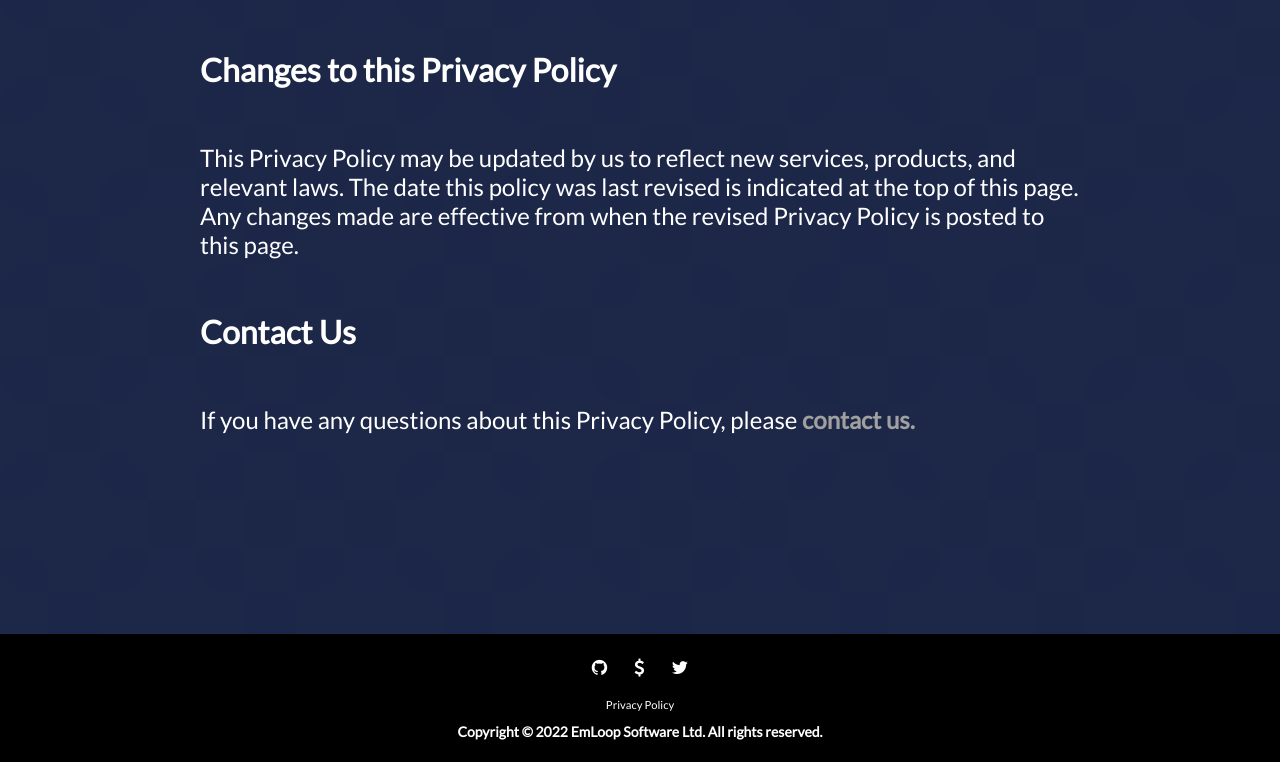
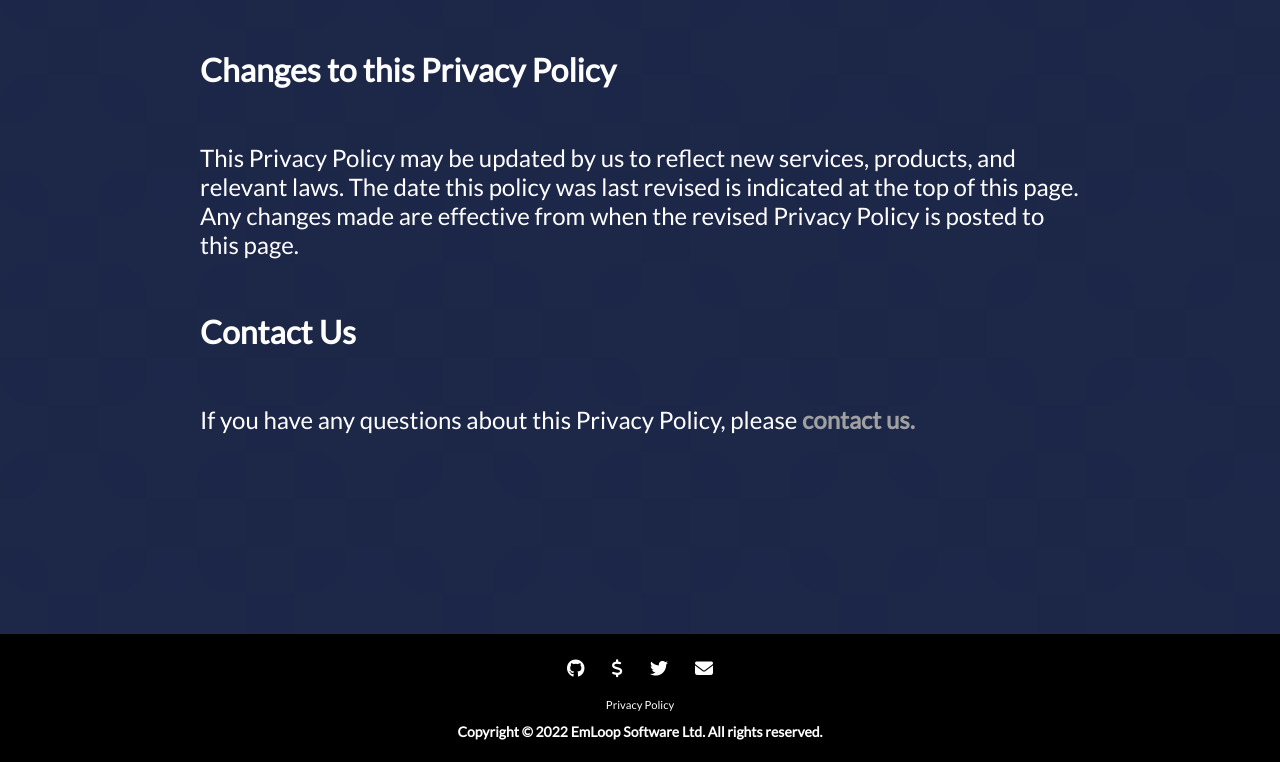
Before and after one commit to EmLoopSoftware/EmLoop-Web, a plain HTML site: page privacy/index.html in a window 1280 px wide. Shown: the part 1619-2381 px from the top of the page. Drawn offline with Linux system fonts and the light colour scheme; animation ran at ten frames a second.

Commit message:
Add email

```diff
--- a/index.css
+++ b/index.css
@@ -336,6 +336,17 @@ footer {
     line-height: 25px;
     border-radius: 4px;
 }
+.bottombar a.fa-brands {
+    float: center;
+    z-index: 0;
+    color: rgb(255, 255, 255);
+    text-align: center;
+    padding: 12px;
+    text-decoration: none;
+    font-size: 18px;
+    line-height: 25px;
+    border-radius: 4px;
+}
 
 .bottombar a:hover {
     color: rgb(88, 88, 88);
--- a/privacy/index.css
+++ b/privacy/index.css
@@ -138,6 +138,17 @@ footer {
     line-height: 25px;
     border-radius: 4px;
 }
+.bottombar a.fa-brands {
+    float: center;
+    z-index: 0;
+    color: rgb(255, 255, 255);
+    text-align: center;
+    padding: 12px;
+    text-decoration: none;
+    font-size: 18px;
+    line-height: 25px;
+    border-radius: 4px;
+}
 
 .bottombar a:hover {
     color: rgb(88, 88, 88);
--- a/privacy/index.html
+++ b/privacy/index.html
@@ -16,7 +16,7 @@
     <link rel="icon" href="/media/favicon.ico">
     <link href="https://fonts.googleapis.com/css2?family=Lato&display=swap" rel="stylesheet">
     <link rel="stylesheet" type='text/css' href="index.css">
-    <link rel="stylesheet" href="https://cdnjs.cloudflare.com/ajax/libs/font-awesome/4.7.0/css/font-awesome.min.css">
+    <link rel="stylesheet" href="https://cdnjs.cloudflare.com/ajax/libs/font-awesome/6.1.1/css/all.min.css">
 
 </head><!--end of head section-->
 
@@ -64,9 +64,10 @@
 <footer>
         <div class="bottombar">
             <div class="social">
-                <a href="https://github.com/emloopsoftware" target="_blank" class="fa fa-github"></a>
+                <a href="https://github.com/emloopsoftware" target="_blank" class="fa-brands fa-github"></a>
                 <a href="https://buymeacoffee.com/emloop" target="_blank" class="fa fa-dollar"></a>
-                <a href="https://twitter.com/emloopsoftware" target="_blank" class="fa fa-twitter"></a>
+                <a href="https://twitter.com/emloopsoftware" target="_blank" class="fa-brands fa-twitter"></a>
+                <a href="mailto:hello@emloop.xyz" target="_blank" class="fa fa-envelope"></a>
 
 
             </div>
```
Also changed, not shown: 404.html (+5 -4 lines), index.html (+5 -3 lines).
